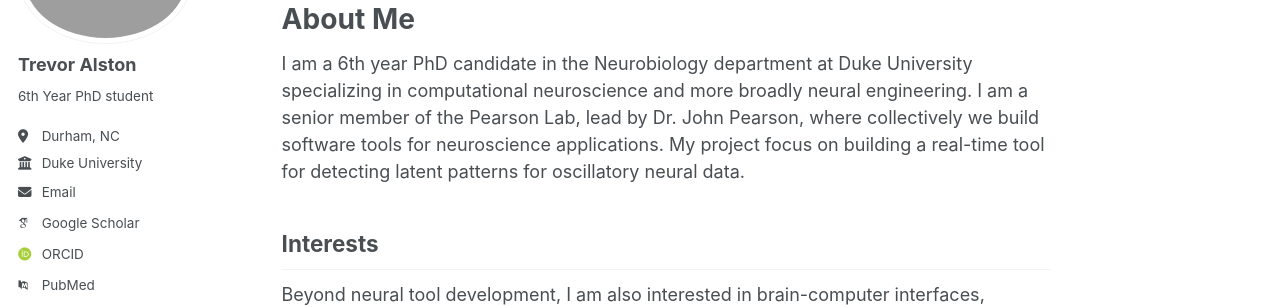
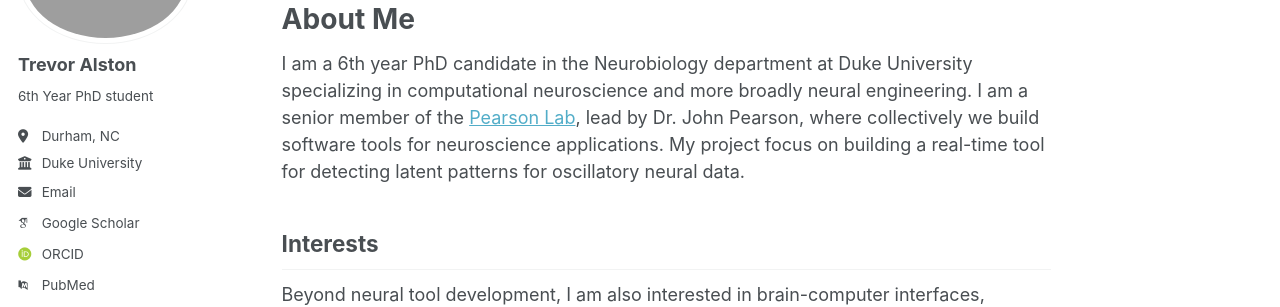
Before and after one commit to Trevorules/trevorules.github.io, a Jekyll site: the page built from _pages/about.md, in a window 1280 px wide and 1032 px high. Shown: the part 196-503 px from the top of the window. Built offline with Jekyll 4.4.1, drawn with Linux system fonts in a browser that asks for light colours; some web fonts are replaced; part of the change alters nothing that is shown.

```diff
--- a/_pages/about.md
+++ b/_pages/about.md
@@ -12,7 +12,7 @@ Welcome! The site is still under development. Will be updated shortly.
 About Me
 ======
 
-I am a 6th year PhD candidate in the Neurobiology department at Duke University specializing in computational neuroscience and more broadly neural engineering. I am a senior member of the Pearson Lab, lead by Dr. John Pearson, where collectively we build software tools for neuroscience applications. My project focus on building a real-time tool for detecting latent patterns for oscillatory neural data.
+I am a 6th year PhD candidate in the Neurobiology department at Duke University specializing in computational neuroscience and more broadly neural engineering. I am a senior member of the [Pearson Lab](https://pearsonlab.github.io), lead by Dr. John Pearson, where collectively we build software tools for neuroscience applications. My project focus on building a real-time tool for detecting latent patterns for oscillatory neural data.
 
 Interests
 ------
```
